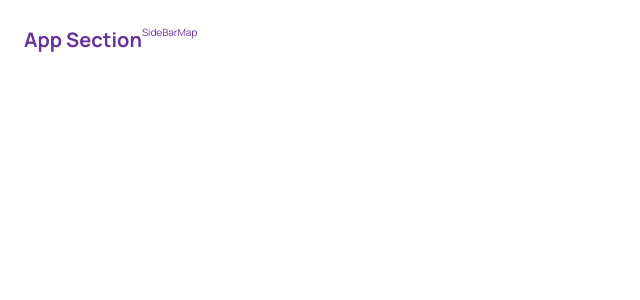
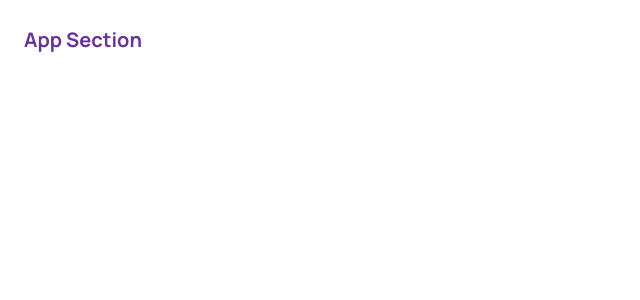
Before and after one commit to ernestkris6/world-wise, a React (Vite) app: page /app in a window 1280 px wide. Shown: the top 300 px of the page, without its empty margins (0-640 px from the left). Built offline with nearby package versions, Linux system fonts and the light colour scheme.

Commit message:
map and sidebar

```diff
--- a/src/Components/AppLayout.jsx
+++ b/src/Components/AppLayout.jsx
@@ -7,8 +7,8 @@ export default function AppLayout() {
   return (
     <div className={styles.app}>
      <h1>App Section</h1>
-     <SideBar />
-     <Map />
+     {/* <SideBar />
+     <Map /> */}
 
     </div>
   )
```
